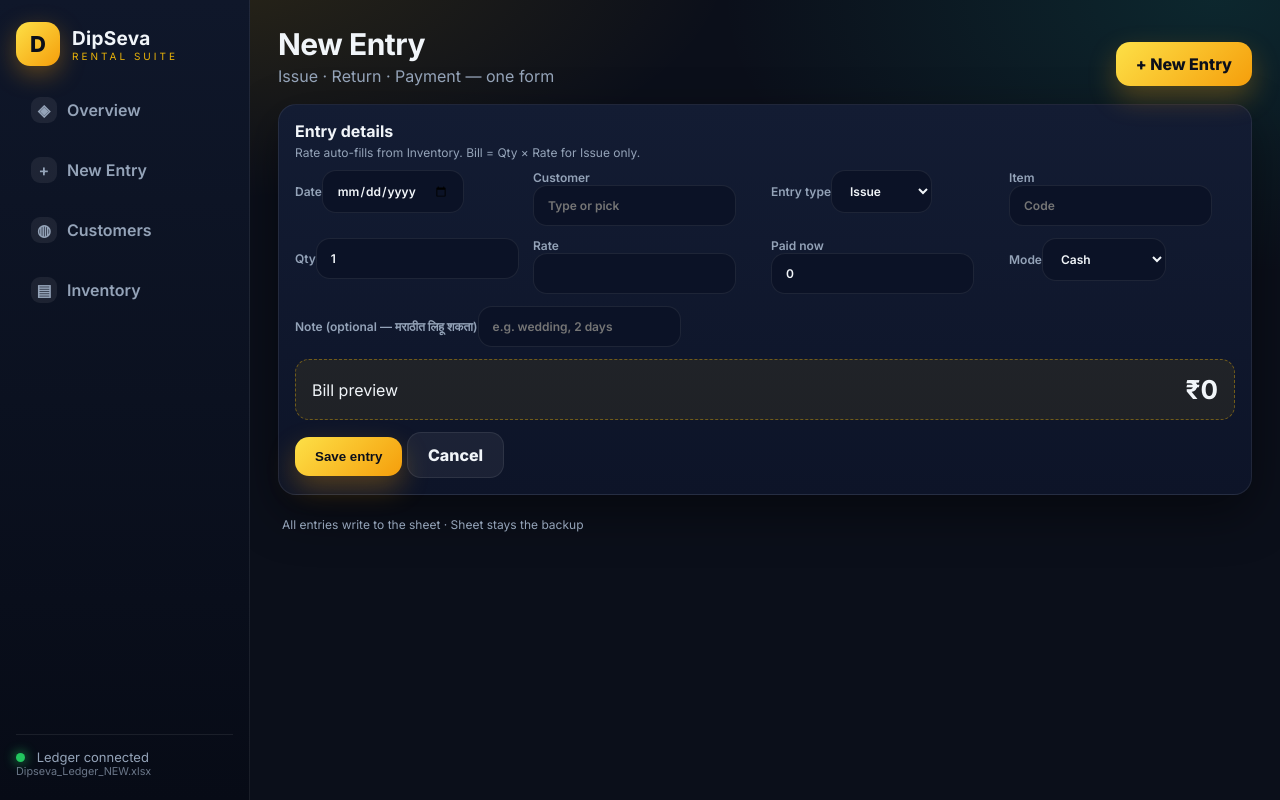
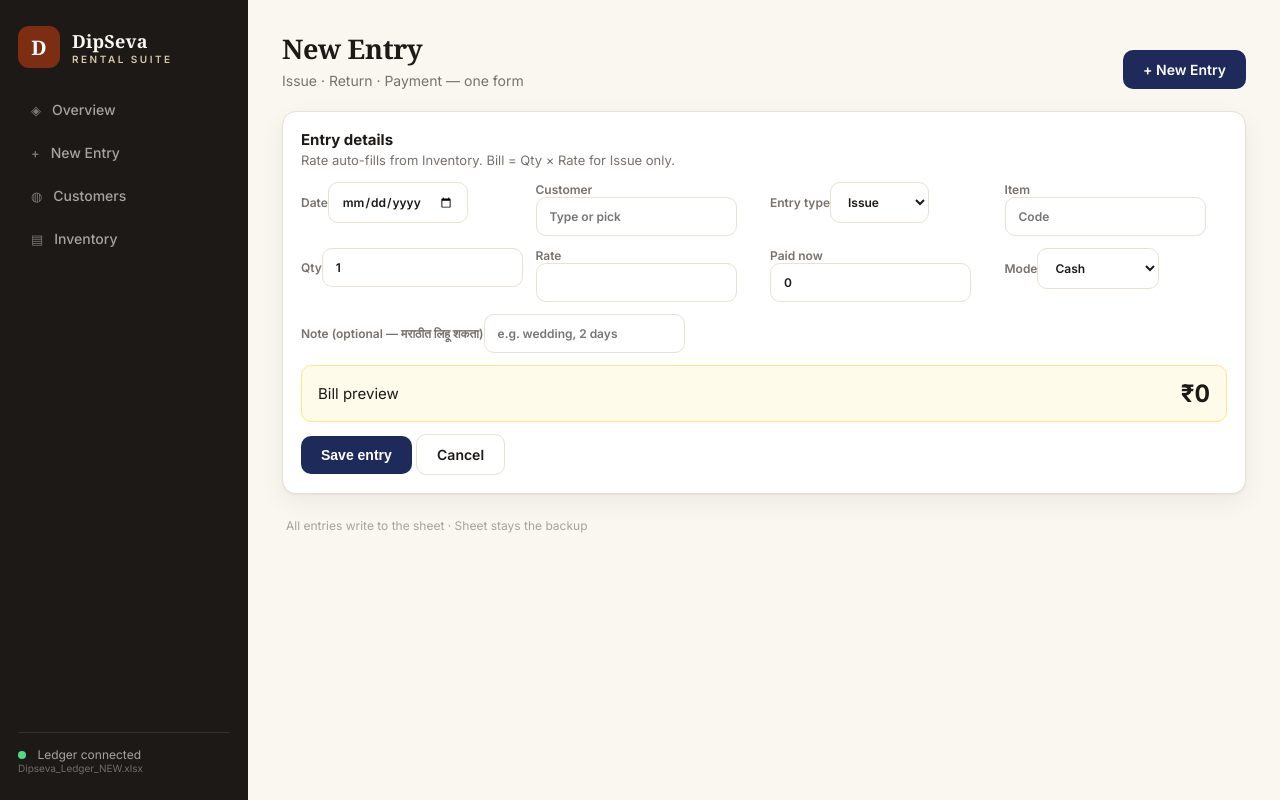
Before and after one commit to MrShindeMahesh/Dipseva-Dashboard, a Flask app: template dipseva_app/templates/entry.html in a window 1280 px wide. Run offline with Flask 3, Linux system fonts and the light colour scheme; the template is opened without the code that fills it, so the values that code supplies are empty.

Commit message:
Warm Ivory premium: light ivory bg, maroon hero card, serif headings, solid navy buttons, no gradients

```diff
--- a/dipseva_app/static/app.css
+++ b/dipseva_app/static/app.css
@@ -1,75 +1,82 @@
 :root{
---bg:#0B0F1A; --panel:#111827; --panel2:#0F172A; --line:rgba(255,255,255,.08);
---ink:#F1F5F9; --mut:#94A3B8; --gold:#EAB308; --gold2:#F59E0B; --teal:#14B8A6;
---grn:#22C55E; --red:#F87171; --blue:#60A5FA;
---r:18px; --sh:0 18px 50px rgba(0,0,0,.45);
+--bg:#FAF7F0; --card:#FFFFFF; --line:#E9E1D3;
+--ink:#1C1917; --mut:#78716C; --faint:#A8A29E;
+--navy:#1E2A5A; --maroon:#7C2D12; --gold:#B45309;
+--grn:#15803D; --red:#B91C1C;
+--r:14px; --sh:0 1px 2px rgba(28,25,23,.05),0 8px 24px rgba(28,25,23,.06);
 }
 *{box-sizing:border-box}
-body{margin:0;color:var(--ink);font-family:Inter,Mukta,"Noto Sans Devanagari",system-ui,sans-serif;
-background:radial-gradient(900px 400px at 15% -5%,rgba(234,179,8,.14),transparent 60%),radial-gradient(900px 500px at 95% 0%,rgba(20,184,166,.14),transparent 55%),var(--bg)}
-.shell{display:grid;grid-template-columns:250px 1fr;min-height:100vh}
-.side{position:sticky;top:0;height:100vh;padding:22px 16px;display:flex;flex-direction:column;gap:18px;
-background:linear-gradient(180deg,#0F172A,#070B16);border-right:1px solid var(--line)}
+body{margin:0;color:var(--ink);background:var(--bg);
+font-family:Inter,Mukta,"Noto Sans Devanagari",system-ui,sans-serif;font-size:15px;-webkit-font-smoothing:antialiased}
+.shell{display:grid;grid-template-columns:248px 1fr;min-height:100vh}
+.side{position:sticky;top:0;height:100vh;background:#1C1917;color:#FAF7F0;
+ padding:26px 18px;display:flex;flex-direction:column;gap:22px}
 .brand{display:flex;gap:12px;align-items:center}
-.mark{width:44px;height:44px;border-radius:14px;display:grid;place-items:center;font-weight:800;font-size:22px;color:#0B0F1A;
-background:linear-gradient(135deg,#FDE047,#F59E0B);box-shadow:0 8px 24px rgba(245,158,11,.35)}
-.brand b{font-size:19px;letter-spacing:.3px}.brand small{display:block;color:var(--gold);font-size:10px;letter-spacing:3px}
-.side nav{display:grid;gap:8px}
-.side nav a{display:flex;gap:10px;align-items:center;color:var(--mut);text-decoration:none;font-weight:600;
-padding:12px 14px;border-radius:14px;border:1px solid transparent}
-.side nav a i{width:26px;height:26px;border-radius:9px;display:grid;place-items:center;font-style:normal;
-background:rgba(255,255,255,.07)}
-.side nav a.on{color:#0B0F1A;background:linear-gradient(135deg,#FDE047,#F59E0B);box-shadow:0 10px 26px rgba(245,158,11,.35)}
-.side-foot{margin-top:auto;color:var(--mut);font-size:13px;border-top:1px solid var(--line);padding-top:14px}
-.side-foot small{display:block;opacity:.7}
-.dot{display:inline-block;width:9px;height:9px;border-radius:50%;background:var(--grn);margin-right:8px;box-shadow:0 0 12px var(--grn)}
-.main{padding:26px 28px 50px;max-width:1220px}
-.bar{display:flex;justify-content:space-between;align-items:flex-end;gap:14px;margin-bottom:18px}
-.bar h1{margin:0;font-size:30px;letter-spacing:-.5px}
-.bar p{margin:4px 0 0;color:var(--mut)}
-.btn{display:inline-block;background:linear-gradient(135deg,#FDE047,#F59E0B);color:#0B0F1A;font-weight:800;
-border:0;border-radius:14px;padding:12px 20px;text-decoration:none;cursor:pointer;box-shadow:0 12px 28px rgba(245,158,11,.3)}
-.btn.ghost{background:rgba(255,255,255,.06);color:var(--ink);border:1px solid var(--line);box-shadow:none}
+.mark{width:42px;height:42px;border-radius:11px;display:grid;place-items:center;
+ font-weight:800;font-size:20px;color:#fff;background:var(--maroon);font-family:Georgia,serif}
+.brand b{font-size:18px;font-family:Georgia,serif;letter-spacing:.2px}
+.brand small{display:block;color:#D6C7A8;font-size:10px;letter-spacing:2.5px;font-weight:600}
+.side nav{display:grid;gap:4px}
+.side nav a{display:flex;gap:11px;align-items:center;color:#A8A29E;text-decoration:none;
+ font-weight:500;font-size:14px;padding:11px 13px;border-radius:10px}
+.side nav a i{font-style:normal;font-size:13px;opacity:.7}
+.side nav a:hover{color:#fff;background:rgba(255,255,255,.06)}
+.side nav a.on{color:#fff;background:rgba(255,255,255,.1)}
+.side-foot{margin-top:auto;color:#A8A29E;font-size:12px;border-top:1px solid rgba(255,255,255,.1);padding-top:14px}
+.side-foot small{display:block;opacity:.6}
+.dot{display:inline-block;width:8px;height:8px;border-radius:50%;background:#4ADE80;margin-right:8px}
+.main{padding:30px 34px 60px;max-width:1180px}
+.bar{display:flex;justify-content:space-between;align-items:flex-end;gap:14px;margin-bottom:22px}
+.bar h1{margin:0;font-size:27px;font-family:Georgia,serif;font-weight:700;letter-spacing:-.3px}
+.bar p{margin:5px 0 0;color:var(--mut);font-size:14px}
+.btn{display:inline-block;background:var(--navy);color:#fff;font-weight:600;font-size:14px;
+ border:0;border-radius:10px;padding:11px 20px;text-decoration:none;cursor:pointer}
+.btn:hover{background:#2A3A75}
+.btn.ghost{background:#fff;color:var(--ink);border:1px solid var(--line)}
 .kpis{display:grid;grid-template-columns:repeat(4,1fr);gap:14px}
-@media(max-width:1000px){.shell{grid-template-columns:1fr}.side{position:static;height:auto}.kpis{grid-template-columns:repeat(2,1fr)}.main{padding:16px}}
-.kpi{background:linear-gradient(180deg,rgba(255,255,255,.07),rgba(255,255,255,.02));border:1px solid var(--line);
-border-radius:var(--r);padding:16px;box-shadow:var(--sh);position:relative;overflow:hidden}
-.kpi:after{content:"";position:absolute;inset:0 0 auto 0;height:3px;background:var(--ac,#F59E0B)}
-.kpi small{color:var(--mut);font-weight:600;letter-spacing:.6px;text-transform:uppercase;font-size:11px}
-.kpi b{font-size:30px;display:block;margin:4px 0;letter-spacing:-.5px}
-.kpi span{color:var(--mut);font-size:12px}
-.kpi.gold{--ac:#EAB308}.kpi.green{--ac:#22C55E}.kpi.rose{--ac:#F87171}.kpi.teal{--ac:#14B8A6}
-.grid{display:grid;grid-template-columns:1.6fr 1fr;gap:14px;margin-top:14px}
+@media(max-width:1000px){.shell{grid-template-columns:1fr}.side{position:static;height:auto}.kpis{grid-template-columns:repeat(2,1fr)}.main{padding:18px}}
+.kpi{background:var(--card);border:1px solid var(--line);border-radius:var(--r);padding:18px;box-shadow:var(--sh)}
+.kpi small{color:var(--mut);font-weight:600;font-size:12px}
+.kpi b{font-size:29px;display:block;margin:6px 0 2px;font-weight:700;letter-spacing:-.5px;font-variant-numeric:tabular-nums}
+.kpi span{color:var(--faint);font-size:12px}
+.kpi.hero{background:var(--maroon);border-color:var(--maroon);color:#fff}
+.kpi.hero small,.kpi.hero span{color:#E7C9A8}
+.grid{display:grid;grid-template-columns:1.55fr 1fr;gap:14px;margin-top:14px}
 @media(max-width:1000px){.grid{grid-template-columns:1fr}}
-.card{background:linear-gradient(180deg,#131C33,#0D1428);border:1px solid var(--line);border-radius:var(--r);padding:16px;box-shadow:var(--sh)}
-.card h3{margin:0 0 4px;font-size:16px}.card .sub{color:var(--mut);font-size:12px;margin-bottom:10px}
+.card{background:var(--card);border:1px solid var(--line);border-radius:var(--r);padding:18px;box-shadow:var(--sh)}
+.card h3{margin:0;font-size:15px;font-weight:700}
+.card .sub{color:var(--mut);font-size:13px;margin:3px 0 14px}
 table{width:100%;border-collapse:collapse;font-size:14px}
-th{color:var(--mut);font-size:11px;text-transform:uppercase;letter-spacing:1px;text-align:left;padding:10px 8px;border-bottom:1px solid var(--line)}
-td{padding:11px 8px;border-bottom:1px solid rgba(255,255,255,.05);text-align:left}
+th{color:var(--mut);font-size:11px;font-weight:600;text-transform:uppercase;letter-spacing:.8px;
+ text-align:left;padding:9px 8px;border-bottom:1px solid var(--line)}
+td{padding:11px 8px;border-bottom:1px solid #F3EDE0;text-align:left;font-variant-numeric:tabular-nums}
+tr:last-child td{border-bottom:0}
 td.n,th.n{text-align:right}
-tr:hover td{background:rgba(255,255,255,.03)}
-a{color:#FDE047}
+tbody tr:hover td{background:#FDFBF6}
+a{color:var(--navy)}
 .neg{color:var(--red);font-weight:700}.pos{color:var(--grn);font-weight:700}
-.pill{padding:4px 12px;border-radius:20px;font-size:12px;font-weight:700;border:1px solid var(--line)}
-.pill.Issue{background:rgba(96,165,250,.15);color:#BFDBFE}.pill.Return{background:rgba(34,197,94,.15);color:#BBF7D0}.pill.Payment{background:rgba(234,179,8,.16);color:#FDE68A}
-.toolbar{display:flex;gap:10px;align-items:end;flex-wrap:wrap;margin-bottom:14px}
+.pill{display:inline-block;min-width:74px;text-align:center;padding:3px 12px;border-radius:20px;font-size:12px;font-weight:600}
+.pill.Issue{background:#EFF6FF;color:#1D4ED8;border:1px solid #DBEAFE}
+.pill.Return{background:#F0FDF4;color:#15803D;border:1px solid #DCFCE7}
+.pill.Payment{background:#FFFBEB;color:#92400E;border:1px solid #FDE68A}
+.toolbar{display:flex;gap:10px;align-items:end;flex-wrap:wrap;margin-bottom:16px}
 .field{display:grid;gap:6px}
 label{font-size:12px;font-weight:600;color:var(--mut)}
-input,select{padding:12px 14px;border:1px solid var(--line);border-radius:14px;font:inherit;background:#0B1226;color:var(--ink)}
-input:focus,select:focus{outline:2px solid rgba(234,179,8,.5)}
+input,select{padding:11px 13px;border:1px solid var(--line);border-radius:10px;font:inherit;background:#fff;color:var(--ink)}
+input:focus,select:focus{outline:2px solid #C9B895;border-color:#C9B895}
 .form{display:grid;grid-template-columns:repeat(4,1fr);gap:12px}
 @media(max-width:1000px){.form{grid-template-columns:repeat(2,1fr)}}
-.billbox{grid-column:1/-1;display:flex;justify-content:space-between;align-items:center;background:rgba(234,179,8,.08);
-border:1px dashed rgba(234,179,8,.4);border-radius:14px;padding:14px 16px}
-.billbox b{font-size:26px}
+.billbox{grid-column:1/-1;display:flex;justify-content:space-between;align-items:center;
+ background:#FFFBEB;border:1px solid #FDE68A;border-radius:10px;padding:13px 16px}
+.billbox b{font-size:24px;font-variant-numeric:tabular-nums}
 .flash{display:grid;gap:8px;margin-bottom:12px}
-.f{padding:12px 14px;border-radius:14px;font-weight:700}
-.f.ok{background:rgba(34,197,94,.15);border:1px solid rgba(34,197,94,.4)}
-.f.err{background:rgba(248,113,113,.15);border:1px solid rgba(248,113,113,.4)}
-footer{color:var(--mut);font-size:12px;padding:22px 4px}
-.bars{display:flex;align-items:flex-end;gap:8px;height:130px;margin:8px 0 4px}
-.barcol{flex:1;background:linear-gradient(180deg,#FDE047,#B45309);border-radius:10px 10px 4px 4px;min-height:8px}
-.barlbl{display:flex;gap:8px}.barlbl span{flex:1;text-align:center;font-size:11px;color:var(--mut)}
-.search{display:flex;gap:8px;margin:10px 0}
-.wa{background:rgba(20,184,166,.1);border:1px solid rgba(20,184,166,.35);border-radius:14px;padding:12px 14px}
+.f{padding:12px 14px;border-radius:10px;font-weight:600;font-size:14px}
+.f.ok{background:#F0FDF4;border:1px solid #BBF7D0}
+.f.err{background:#FEF2F2;border:1px solid #FECACA}
+footer{color:var(--faint);font-size:12px;padding:24px 4px}
+.bars{display:flex;align-items:flex-end;gap:7px;height:120px;margin:6px 0 2px}
+.barcol{flex:1;background:var(--navy);border-radius:5px 5px 2px 2px;min-height:6px;opacity:.85}
+.barlbl{display:flex;gap:7px}.barlbl span{flex:1;text-align:center;font-size:10px;color:var(--faint)}
+.search{display:flex;gap:8px;margin-bottom:12px}
+.wa{background:#FFFBEB;border:1px solid #FDE68A;border-radius:10px;padding:12px 14px;font-size:14px}
 .mr{font-family:Mukta,Inter,sans-serif}
--- a/dipseva_app/templates/statement.html
+++ b/dipseva_app/templates/statement.html
@@ -4,10 +4,10 @@
 {% block sub %}{% if master %}{{master.phone}} · {{master.ctype}}{% else %}Customer statement{% endif %}{% endblock %}
 {% block body %}
 <div class="kpis">
-<div class="kpi gold"><small>Billed</small><b>₹{{"{:,.0f}".format(info.billed)}}</b></div>
-<div class="kpi green"><small>Paid</small><b>₹{{"{:,.0f}".format(info.received)}}</b></div>
+<div class="kpi"><small>Billed</small><b>₹{{"{:,.0f}".format(info.billed)}}</b></div>
+<div class="kpi"><small>Paid</small><b>₹{{"{:,.0f}".format(info.received)}}</b></div>
 <div class="kpi rose"><small>Due</small><b>₹{{"{:,.0f}".format(info.pending)}}</b></div>
-<div class="kpi teal"><small>Material outside</small><b>{{info.outside}}</b></div>
+<div class="kpi"><small>Material outside</small><b>{{info.outside}}</b></div>
 </div>
 <div class="card" style="margin-top:14px">
 <h3>Share</h3><div class="sub">One-tap WhatsApp text</div>
```
Also changed, not shown: dipseva_app/templates/dashboard.html (+4 -4 lines).
